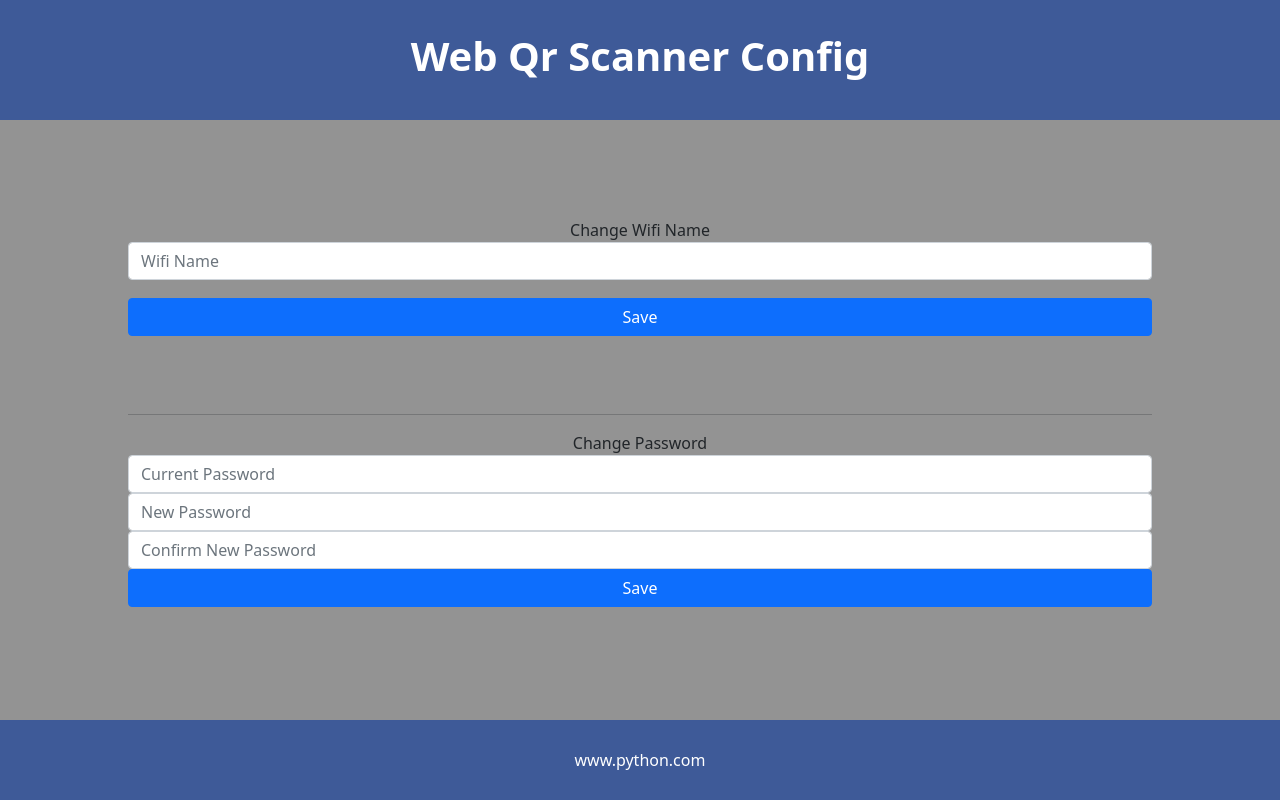
After one commit to GabrielSan99/WEB_PAGE_CONFIG, a Flask app: page /wifi_config in a window 1280 px wide. The commit adds this page. Run offline with Flask 2, Linux system fonts and the light colour scheme; some libraries are stand-ins or nearby versions.

Commit message:
started_wifi_page

```diff
--- a/flask_application/app/controllers/default.py
+++ b/flask_application/app/controllers/default.py
@@ -12,6 +12,11 @@ def index():
 @app.route("/scan")
 def scanner_qr():
     return render_template("scan.html")
+
+
+@app.route("/wifi_config")
+def wifi_config():
+    return render_template("wifi_config.html")
 
 @app.route('/get_config')
 def get_config():
@@ -34,6 +39,13 @@ def get_config():
 
 
 
+
+
+
+
+
+
+
 @app.route("/hello_world")
 def hello_world():
     return render_template('hello.html')
@@ -44,14 +56,9 @@ def generate_qr():
 
 # @app.route("/webcam")
 # def open_web_cam():
-#     return render_template("webcam.html")
+#    return render_template("webcam.html")
 
 
 @app.route("/file_save_test")
 def open_web_cam():
     return render_template("file_save_test.html")
-
-
-@app.route("/test_template")
-def test_template():
-    return render_template("test_template.html")
--- /dev/null
+++ b/flask_application/app/static/css/style_wifi-config.css
@@ -0,0 +1,63 @@
+@font-face {
+  font-family: BalooBhaijaan2-Regular;
+  src: url('static/font/BalooBhaijaan2-Regular.ttf');
+}
+
+html {
+    background-color: white;
+  }
+
+
+  .header {
+    display: flex;
+    justify-content: center;
+    align-items: center;
+    background-color: #3e5a98;
+    height: 15%;
+    width: 100%;
+
+  }
+
+    .header h1{
+    text-align: center;
+    font-weight: bold;
+    color: white;
+  }
+
+  .content{
+    height: 75%;
+    width: auto;
+    background-color: #939393;
+    display: flex;
+    justify-content: center;
+    align-items: center;
+
+
+  }
+
+  .form{
+    width: 80%;
+    display: flex;
+    justify-content: center;
+    align-items: center;
+
+  }
+
+  .button{
+    display: flex;
+    justify-content: center;
+    align-items: center;
+    position: relative;
+    top:10%;
+  }
+
+  .footer {
+    background-color: #3e5a98;
+    height: 10%;
+    width: 100%;
+    display: flex;
+    justify-content: center;
+    align-items: center;
+    color: white;
+
+  }
--- a/flask_application/app/templates/home.html
+++ b/flask_application/app/templates/home.html
@@ -1,7 +1,7 @@
 <html>
     <meta name="viewport" content="width=device-width,initial-scale=1">
     <meta http-equiv="Content-Type" content="text/html; charset=utf-8" />
-    <link rel="stylesheet" type= "text/css" href="{{ url_for('static', filename='css/style.css') }}">
+    <link rel="stylesheet" type= "text/css" href="{{ url_for('static', filename='css/style_home.css') }}">
     <link rel="stylesheet" type= "text/css" href="{{ url_for('static', filename='css/bootstrap.css') }}">
 
     <head>
@@ -29,7 +29,7 @@
             </div>
 
             <div class="button2">
-                <a href="https://192.168.0.14:444/change_AP">
+                <a href="https://192.168.0.14:444/wifi_config">
                     <button type="button" class="btn btn-secondary btn-lg" style="width:100%;height:10%" >Wifi Config</button>
                 </a>
             </div>
--- /dev/null
+++ b/flask_application/app/templates/wifi_config.html
@@ -0,0 +1,51 @@
+<html>
+    <meta name="viewport" content="width=device-width,initial-scale=1">
+    <meta http-equiv="Content-Type" content="text/html; charset=utf-8" />
+    <link rel="stylesheet" type= "text/css" href="{{ url_for('static', filename='css/style_wifi-config.css') }}">
+    <link rel="stylesheet" type= "text/css" href="{{ url_for('static', filename='css/bootstrap.css') }}">
+
+    <head>
+        <title>Wifi Config</title>
+        <link rel="icon" type="image/x-icon" href="{{ url_for('static', filename='img/python.png') }}">
+    </head>
+
+    <body>
+        <div class="header">
+            <h1>Web Qr Scanner Config</h1>
+        </div>
+
+
+        <div class="content">
+            <form style="width:80%; text-align: center;">
+
+                <div class="form-group" style="height: 30%">
+                    <label for="wifi_name">Change Wifi Name</label>
+                    <input type="name" class="form-control" id="wifi_name" placeholder="Wifi Name">
+
+                    <div class="button">
+                        <button type="submit" class="btn btn-primary" style="width:100%">Save</button>
+                    </div>
+                </div>
+
+                <hr>
+
+                <div class="form-group">
+                    <label for="exampleInputPassword1">Change Password</label>
+                    <input type="password" class="form-control" id="exampleInputPassword1" placeholder="Current Password">
+                    <input type="password" class="form-control" id="exampleInputPassword1" placeholder="New Password">
+                    <input type="password" class="form-control" id="exampleInputPassword1" placeholder="Confirm New Password">
+
+                    <div class="button">
+                        <button type="submit" class="btn btn-primary" style="width: 100%" ">Save</button>
+                    </div>
+                </div>
+
+            </form>
+
+        </div>
+
+    </body>
+
+    <div class="footer"> www.python.com</div>
+
+</html>
```
Also changed, not shown: flask_application/app/static/css/cover.css (deleted, +0 -53 lines), flask_application/app/templates/base.html (deleted, +0 -21 lines), flask_application/app/templates/scanqr.html (deleted, +0 -38 lines), flask_application/app/templates/test_template.html (deleted, +0 -15 lines), flask_application/app/static/css/style_home.css (renamed from flask_application/app/static/css/style.css).
